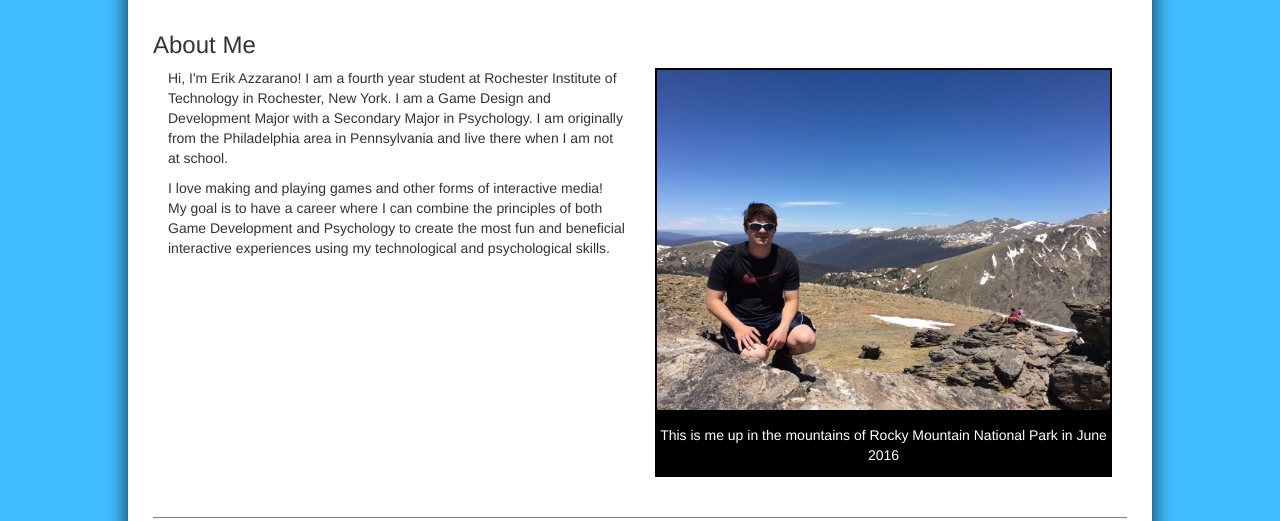
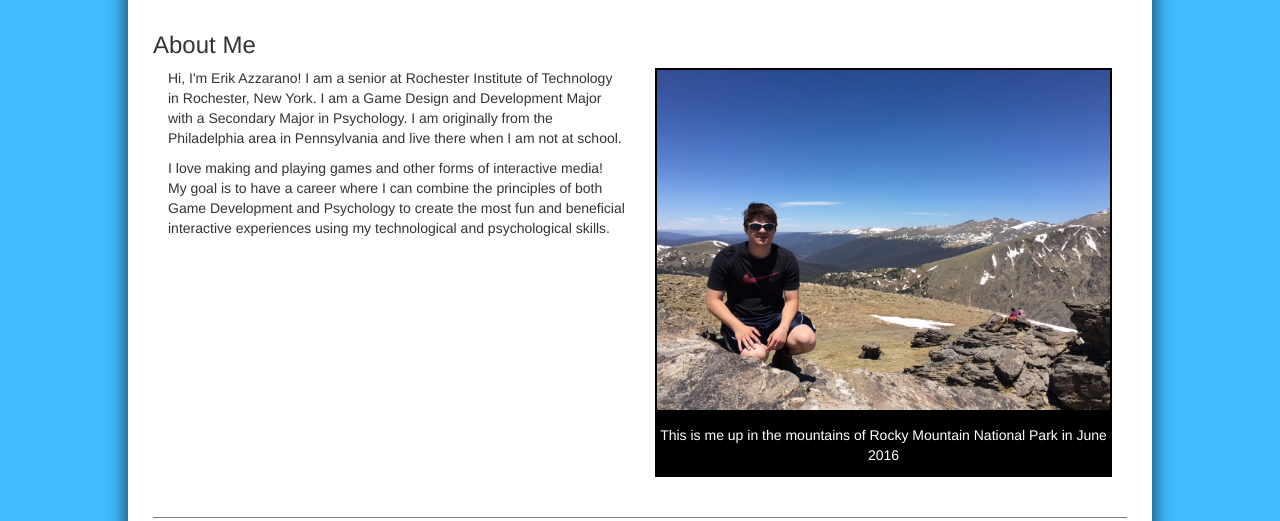
Before and after one commit to eja4296/eja4296.github.io, a plain HTML site: page index.html in a window 1280 px wide. Shown: the part 279-800 px from the top of the page. Drawn offline with Linux system fonts and the light colour scheme.

Commit message:
Content update

```diff
--- a/index.html
+++ b/index.html
@@ -47,7 +47,7 @@
 			<div class="row">
 				<h3>About Me</h3>
 				<div class="col-xs-12 col-md-6">
-					<p>	Hi, I'm Erik Azzarano! I am a fourth year student at Rochester Institute of Technology in Rochester, New York. I am a  Game Design and Development Major with a
+					<p>	Hi, I'm Erik Azzarano! I am a senior at Rochester Institute of Technology in Rochester, New York. I am a  Game Design and Development Major with a
 						Secondary Major in Psychology. I am originally from the Philadelphia area in Pennsylvania and live there when I am not at school.
 					</p>
 					<p>I love making and playing games and other forms of interactive media! My goal is to have a career where I can combine the principles of both Game Development and
```
